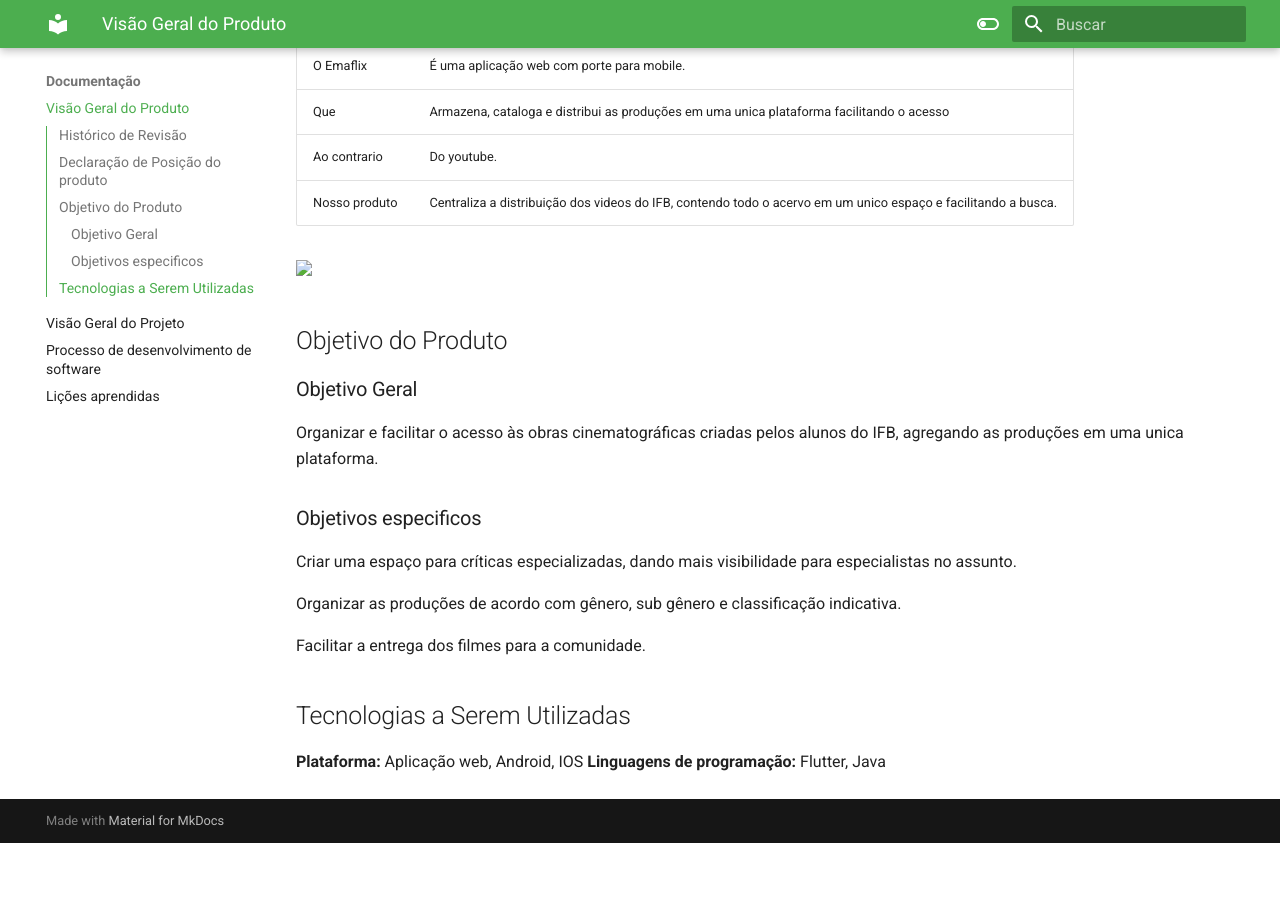
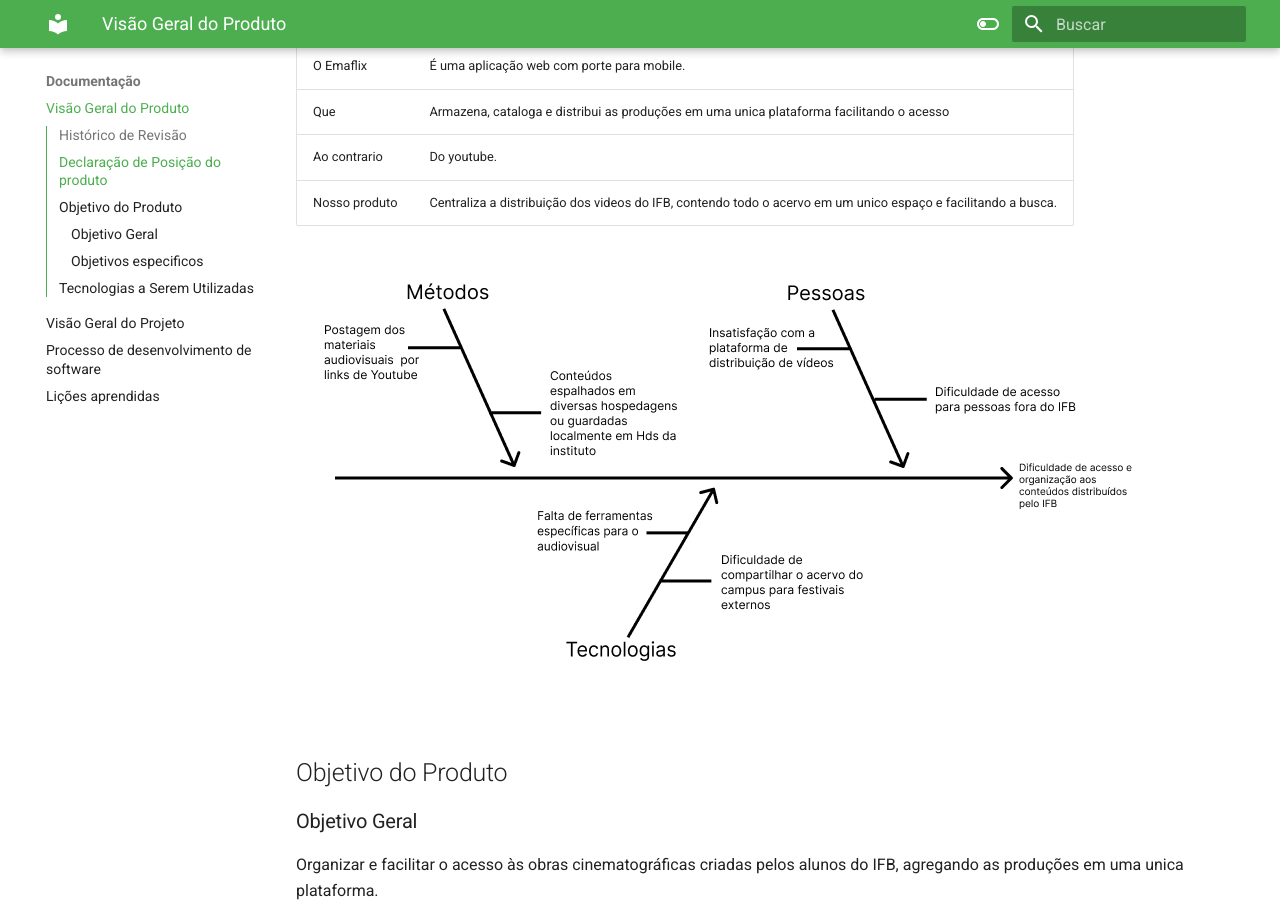
Before and after one commit to mdsreq-fga-unb/2023.2-EmaFlix, an MkDocs documentation site: the page built from docs/visão do produto.md, in a window 1280 px wide and 900 px high, scrolled down 752 px. Built offline with MkDocs 1.6.1 and Material for MkDocs 9.7.7, drawn with Linux system fonts in a browser that asks for light colours; before the commit the page ends 1595 px from its top, so only the background shows below that.

Commit message:
fix html

```diff
--- a/docs/visão do produto.md
+++ b/docs/visão do produto.md
@@ -20,8 +20,7 @@
 | Ao contrario  | Do youtube.                                                                                     |
 | Nosso produto | Centraliza a distribuição dos videos do IFB, contendo todo o acervo em um unico espaço e facilitando a busca. |
 
-
-<img src="../docs/img/Fishbone.png" width="1024"/>
+![1](docs/../img/Fishbone.png)
 
 ## Objetivo do Produto
 
```
